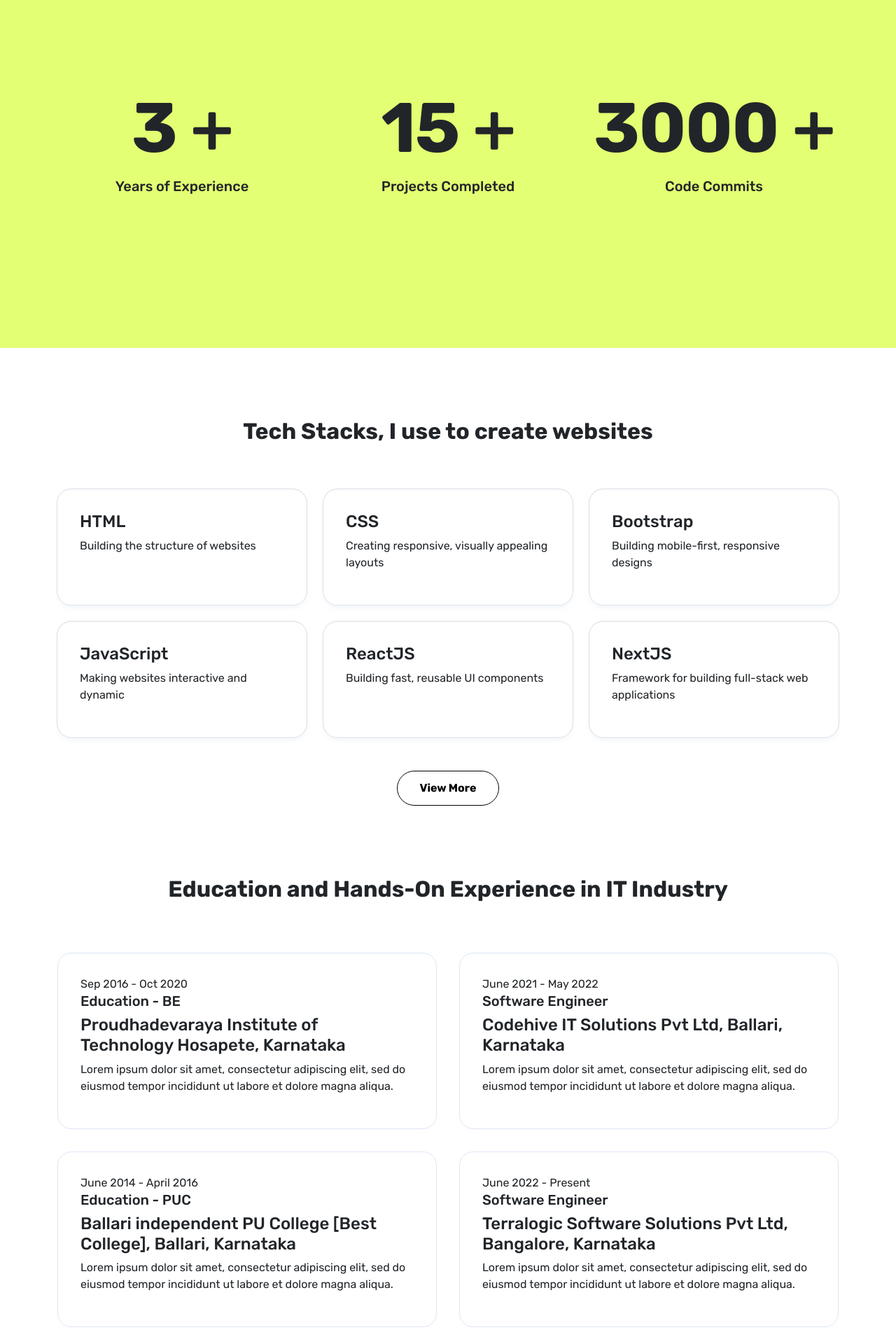
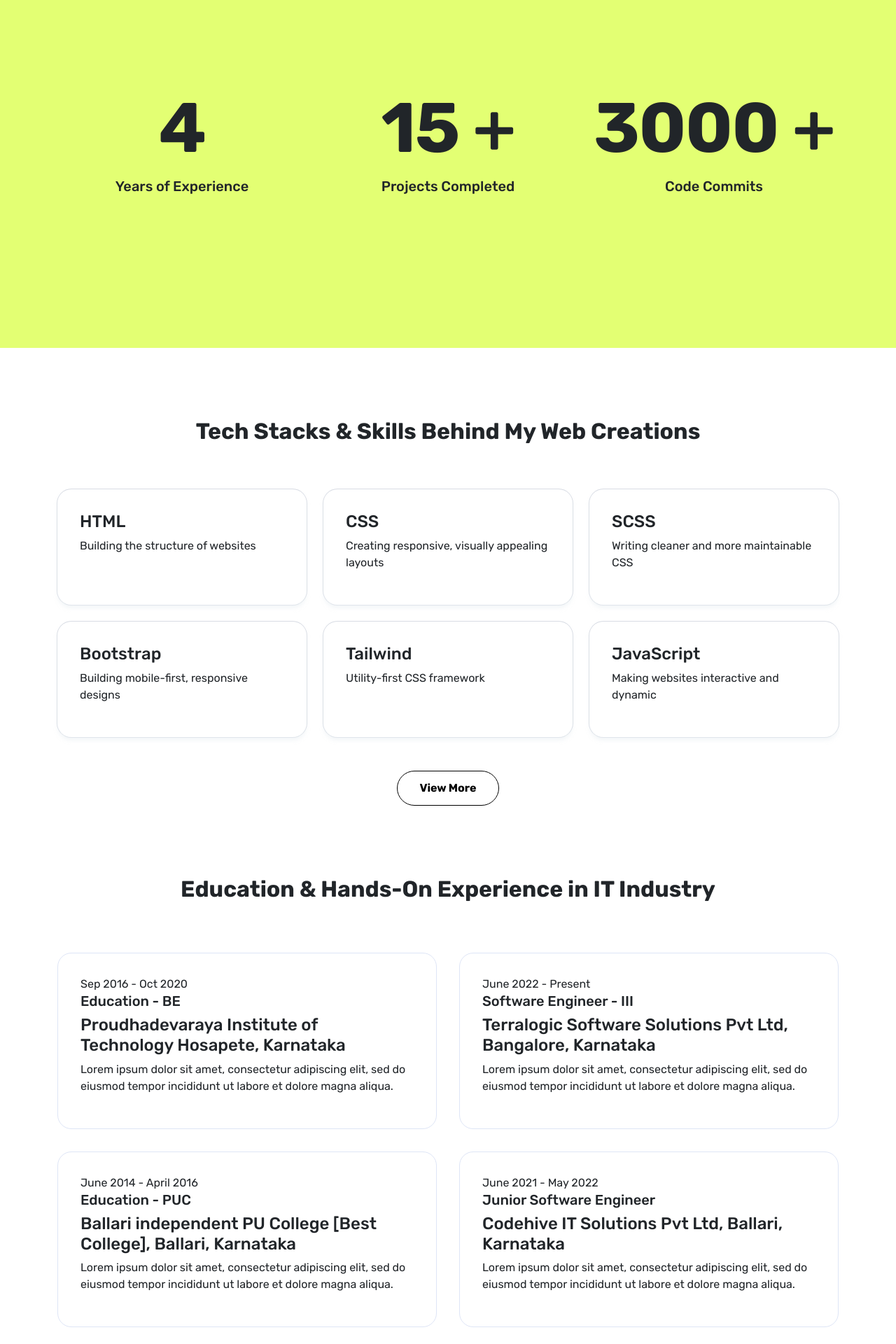
Before and after one commit to Mithun-BL/mithunbl, a Next.js app in the folder mithun-portfolio/: page / in a window 1280 px wide. Shown: the part 740-2660 px from the top of the page at 70% size. Built offline with nearby package versions, Linux system fonts and the light colour scheme.

Commit message:
portfolio-work

```diff
--- a/mithun-portfolio/src/component/HomePage/Counter/CounterSection.tsx
+++ b/mithun-portfolio/src/component/HomePage/Counter/CounterSection.tsx
@@ -36,9 +36,9 @@ const CountersSection: React.FC = () => {
       <section ref={sectionRef} className={`${styles.counterSection}`}>
         <Container>
           <Row>
-            <Col xs={4}>
+            <Col md={4}>
               <div className={`${styles.counterContent}`}>
-                {startCounting && <Counter endValue={3} suffix=" + " />}
+                {startCounting && <Counter endValue={4}  />}
                 <p>Years of Experience</p>
               </div>
             </Col>
@@ -48,13 +48,13 @@ const CountersSection: React.FC = () => {
                 <p>Technologies</p>
               </div>
             </Col> */}
-            <Col xs={4}>
+            <Col md={4}>
               <div className={`${styles.counterContent}`}>
                 {startCounting && <Counter endValue={15} suffix=" + " />}
                 <p>Projects Completed</p>
               </div>
             </Col>
-            <Col xs={4}>
+            <Col md={4}>
               <div className={`${styles.counterContent}`}>
                 {startCounting && <Counter endValue={3000} suffix=" + " />}
                 <p>Code Commits</p>
--- a/mithun-portfolio/src/component/HomePage/TechnicalSkills/index.tsx
+++ b/mithun-portfolio/src/component/HomePage/TechnicalSkills/index.tsx
@@ -8,17 +8,16 @@ const Skills = () => {
   const skills = [
     { title: 'HTML', description: 'Building the structure of websites' },
     { title: 'CSS', description: 'Creating responsive, visually appealing layouts' },
+    { title: 'SCSS', description: 'Writing cleaner and more maintainable CSS' },
     { title: 'Bootstrap', description: 'Building mobile-first, responsive designs' },
+    { title: 'Tailwind', description: 'Utility-first CSS framework' },
     { title: 'JavaScript', description: 'Making websites interactive and dynamic' },
     { title: 'ReactJS', description: 'Building fast, reusable UI components' },
     { title: 'NextJS', description: 'Framework for building full-stack web applications' },
-    // extra tech stacks
     { title: 'TypeScript', description: 'Adding type safety to JavaScript' },
-    { title: 'Redux', description: 'Managing complex state efficiently' },
-    { title: 'SCSS', description: 'Writing cleaner and more maintainable CSS' },
-    { title: 'TailwindCSS', description: 'Utility-first CSS framework' },
-    { title: 'Node.js', description: 'Server-side JavaScript environment' },
-    { title: 'MongoDB', description: 'NoSQL database for modern applications' },
+    // { title: 'Redux', description: 'Managing complex state efficiently' },
+    // { title: 'Node.js', description: 'Server-side JavaScript environment' },
+    // { title: 'MongoDB', description: 'NoSQL database for modern applications' },
   ];
 
   const visibleSkills = showMore ? skills : skills.slice(0, 6);
@@ -27,7 +26,7 @@ const Skills = () => {
     <section className={styles.TechSkills}>
       <Container>
         <h2 className='fw-bold text-center mb-5 pb-3'>
-          Tech Stacks, I use to create websites
+          Tech Stacks & Skills Behind My Web Creations
         </h2>
         <Row>
           {visibleSkills.map((skill, index) => (
--- a/mithun-portfolio/src/component/HomePage/WorkExperience/index.tsx
+++ b/mithun-portfolio/src/component/HomePage/WorkExperience/index.tsx
@@ -6,7 +6,7 @@ const Work = () => {
   return (
     <section className={`${styles.portfolioExperience} secPad`}>
       <Container>
-        <h2 className='fw-bold text-center mb-5 pb-md-4'>Education and Hands-On Experience in IT Industry</h2>
+        <h2 className='fw-bold text-center mb-5 pb-md-4'>Education & Hands-On Experience in IT Industry</h2>
         <Row>
           {/* Education Column */}
           <Col xs={12} md={6} className="pe-md-3">
@@ -33,15 +33,15 @@ const Work = () => {
           {/* Experience Column */}
           <Col xs={12} md={6} className="ps-md-3">
               <div className={styles.experienceCards}>
-                <label>June 2021 - May 2022</label>
-                <h5>Software Engineer</h5>
-                <h4>Codehive IT Solutions Pvt Ltd, <span>Ballari, Karnataka</span></h4>
+                <label>June 2022 - Present</label>
+                <h5>Software Engineer - III</h5>
+                <h4>Terralogic Software Solutions Pvt Ltd, <span>Bangalore, Karnataka</span></h4>
                 <p>Lorem ipsum dolor sit amet, consectetur adipiscing elit, sed do eiusmod tempor incididunt ut labore et dolore magna aliqua.</p>
               </div>
               <div className={styles.experienceCards}>
-                <label>June 2022 - Present</label>
-                <h5>Software Engineer</h5>
-                <h4>Terralogic Software Solutions Pvt Ltd, <span>Bangalore, Karnataka</span></h4>
+                <label>June 2021 - May 2022</label>
+                <h5>Junior Software Engineer</h5>
+                <h4>Codehive IT Solutions Pvt Ltd, <span>Ballari, Karnataka</span></h4>
                 <p>Lorem ipsum dolor sit amet, consectetur adipiscing elit, sed do eiusmod tempor incididunt ut labore et dolore magna aliqua.</p>
               </div>
           </Col>
--- a/mithun-portfolio/src/component/Layout /Header/index.tsx
+++ b/mithun-portfolio/src/component/Layout /Header/index.tsx
@@ -44,7 +44,7 @@ function Header() {
               <input onChange={getDdValue} type="checkbox" aria-label="Theme toggle" />
               <span className="slider"></span>
             </label>
-              <Nav.Link href="#Skills">About</Nav.Link>
+              <Nav.Link href="#Skills">Impact</Nav.Link>
               <Nav.Link href="#Skills">Skills</Nav.Link>
               <Nav.Link href="#Experience">Experience</Nav.Link>
               <Nav.Link href="#Projects">Projects</Nav.Link>
```
